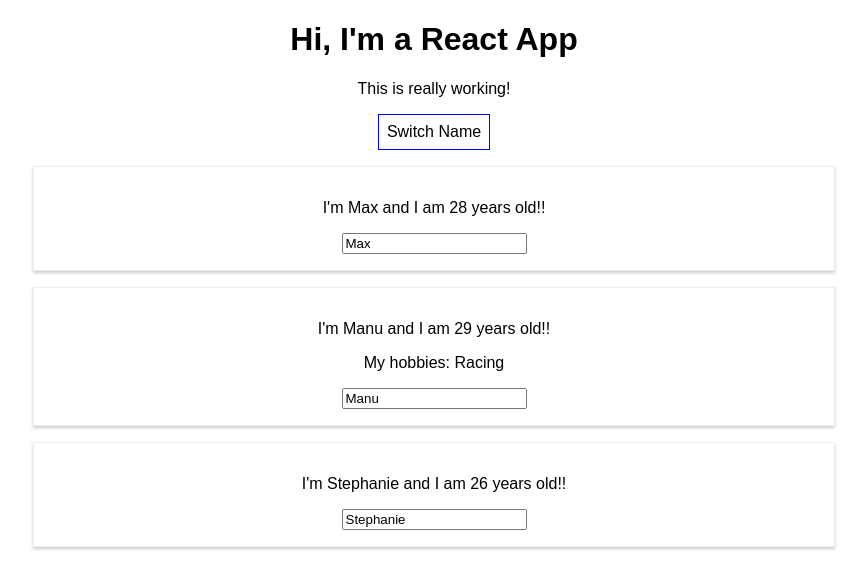
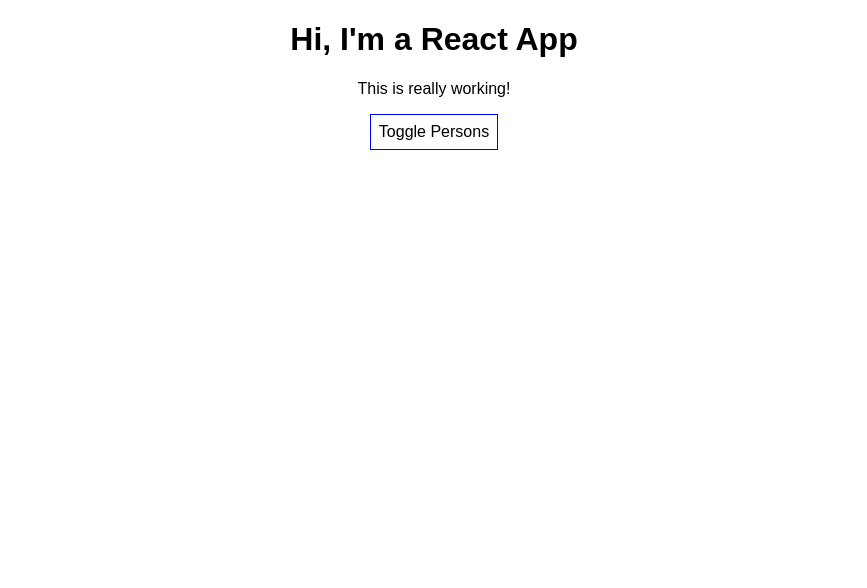
Before and after one commit to alexander215/react-complete-guide, a React (Create React App) app: page / in a window 1280 px wide. Shown: the top 588 px of the page, without its empty margins (206-1073 px from the left). Built offline with nearby package versions, Linux system fonts and the light colour scheme.

Commit message:
Ternary operator to show or hide info onClick in App.js component

```diff
--- a/src/App.js
+++ b/src/App.js
@@ -15,7 +15,8 @@
       { name: 'Manu', age: 29 },
       { name: 'Stephanie', age: 26 }
     ],
-    otherState: 'some other value'
+    otherState: 'some other value',
+    showPersons: false
   }
 
   switchNameHandler = (newName) => {
@@ -40,6 +41,11 @@
     })
   }
 
+  togglePersonsHandler = () => {
+    const doesShow = this.state.showPersons;
+    this.setState({showPersons: !doesShow});
+  }
+
   render() {
     const style = {
       backgroundColor: 'white',
@@ -55,7 +61,11 @@
         <p>This is really working!</p>
         <button
           style={style}
-          onClick={() => this.switchNameHandler('Maximilian!!')}>Switch Name</button>
+          // This is the sytnax to use a function and pass an argument
+          // onClick={() => this.switchNameHandler('Maximilian!!')}>Switch Name</button>
+          onClick={this.togglePersonsHandler}>Toggle Persons</button>
+        { this.state.showPersons ?
+            <div>
               <Person
                 name={this.state.persons[0].name}
                 age={this.state.persons[0].age} />
@@ -65,6 +75,8 @@
                 click={this.switchNameHandler.bind(this, 'Max!')}
                 changed={this.nameChangedHandler}>My hobbies: Racing</Person>
               <Person name={this.state.persons[2].name} age={this.state.persons[2].age} />
+            </div> : null
+        }
       </div>
     );
 
```
Lines whose indentation alone changed are shown as unchanged.
